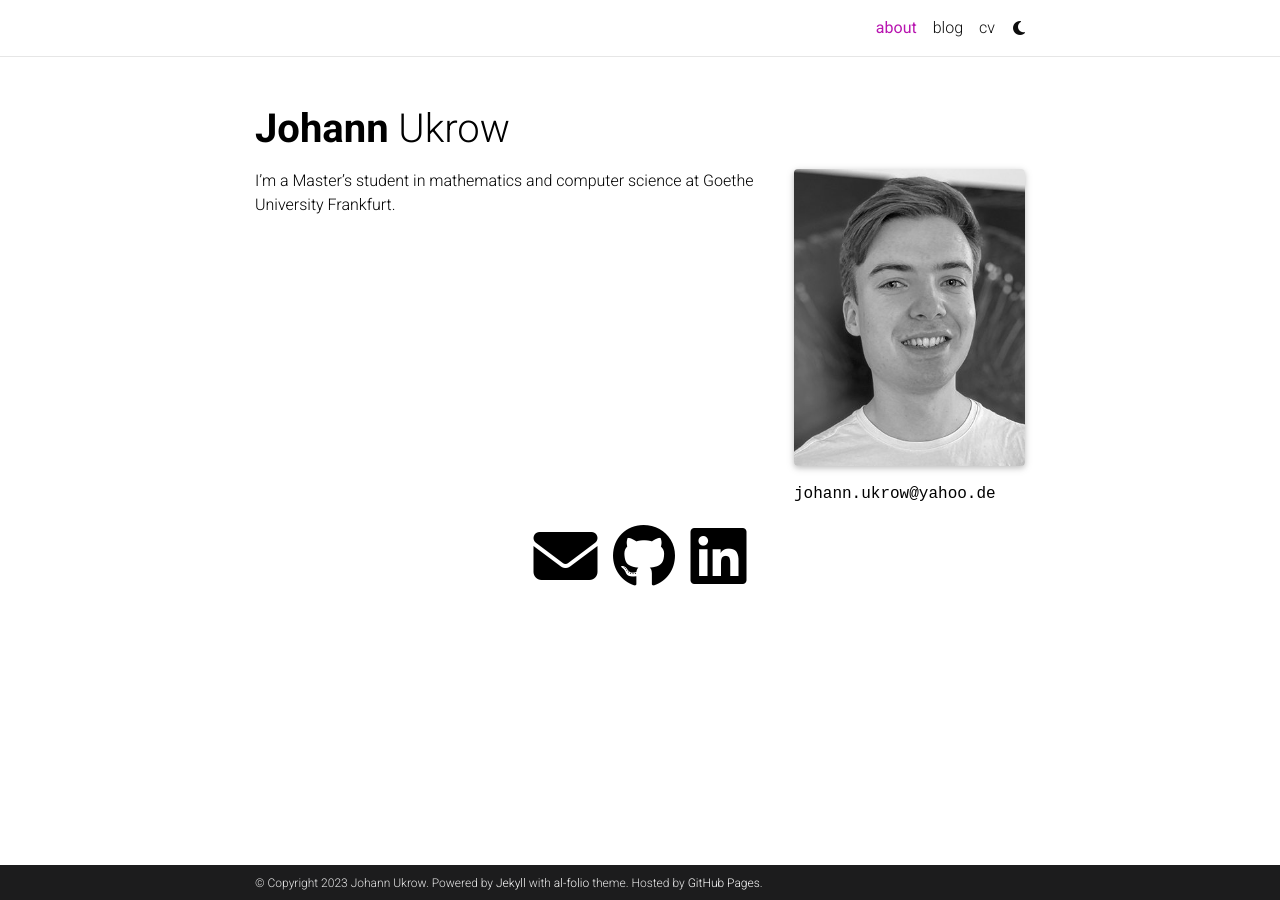
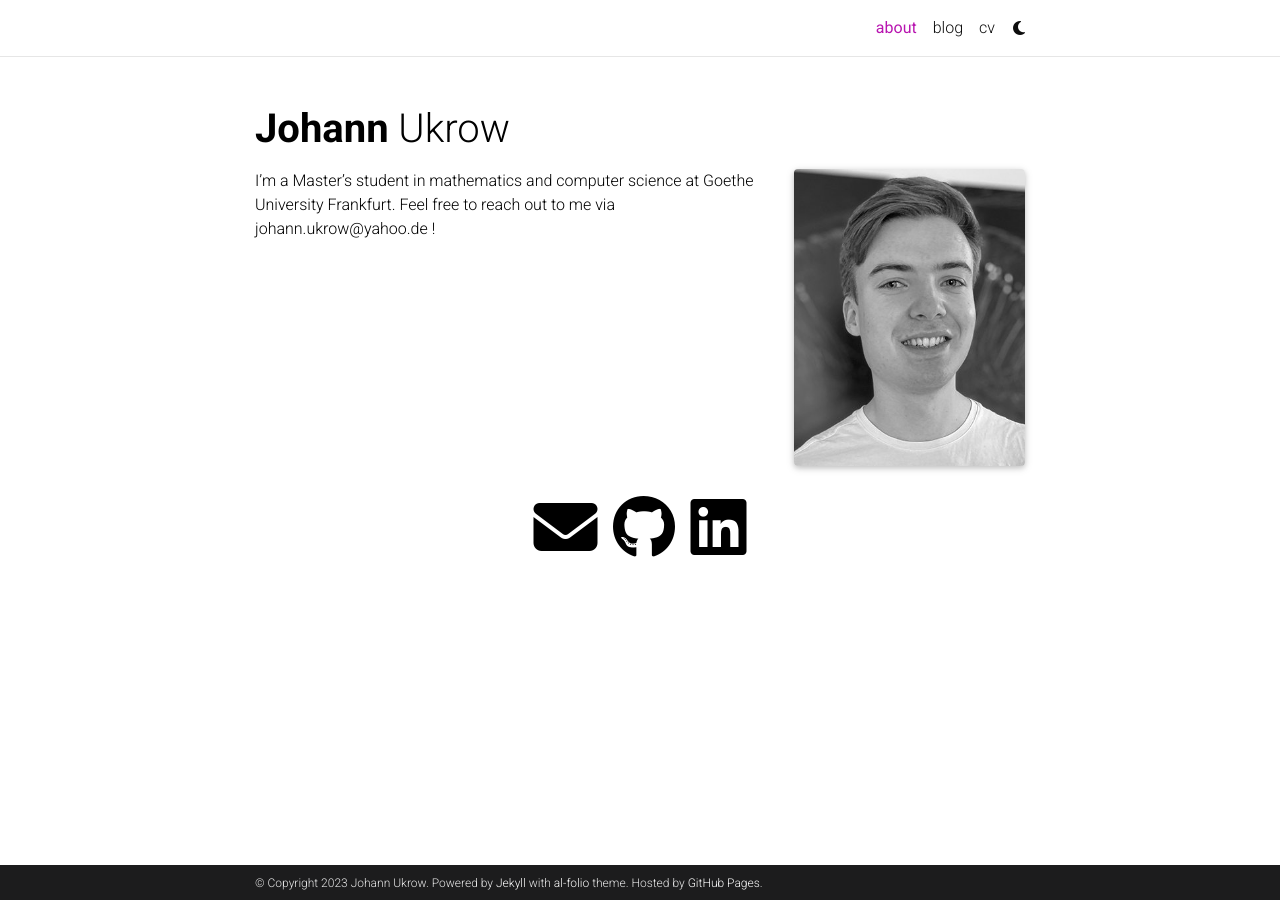
Before and after one commit to johannukrow/johannukrow.github.io, a Jekyll site: the page built from _pages/about.md, in a window 1280 px wide. Built offline with Jekyll 4.4.1, drawn with Linux system fonts in a browser that asks for light colours; full-size pictures stand in for the smaller copies a plugin makes; comment, search, counter and statistics services are not loaded; a style sheet for code colours, icons or effects is not loaded.

Commit message:
Update contact information in about.md

```diff
--- a/_pages/about.md
+++ b/_pages/about.md
@@ -18,4 +17,4 @@
 ---
 
 
-I'm a Master's student in mathematics and computer science at Goethe University Frankfurt.
+I'm a Master's student in mathematics and computer science at Goethe University Frankfurt. Feel free to reach out to me via johann.ukrow@yahoo.de !
```
Also changed, not shown: other parts of _pages/about.md (+1 -2 lines).
